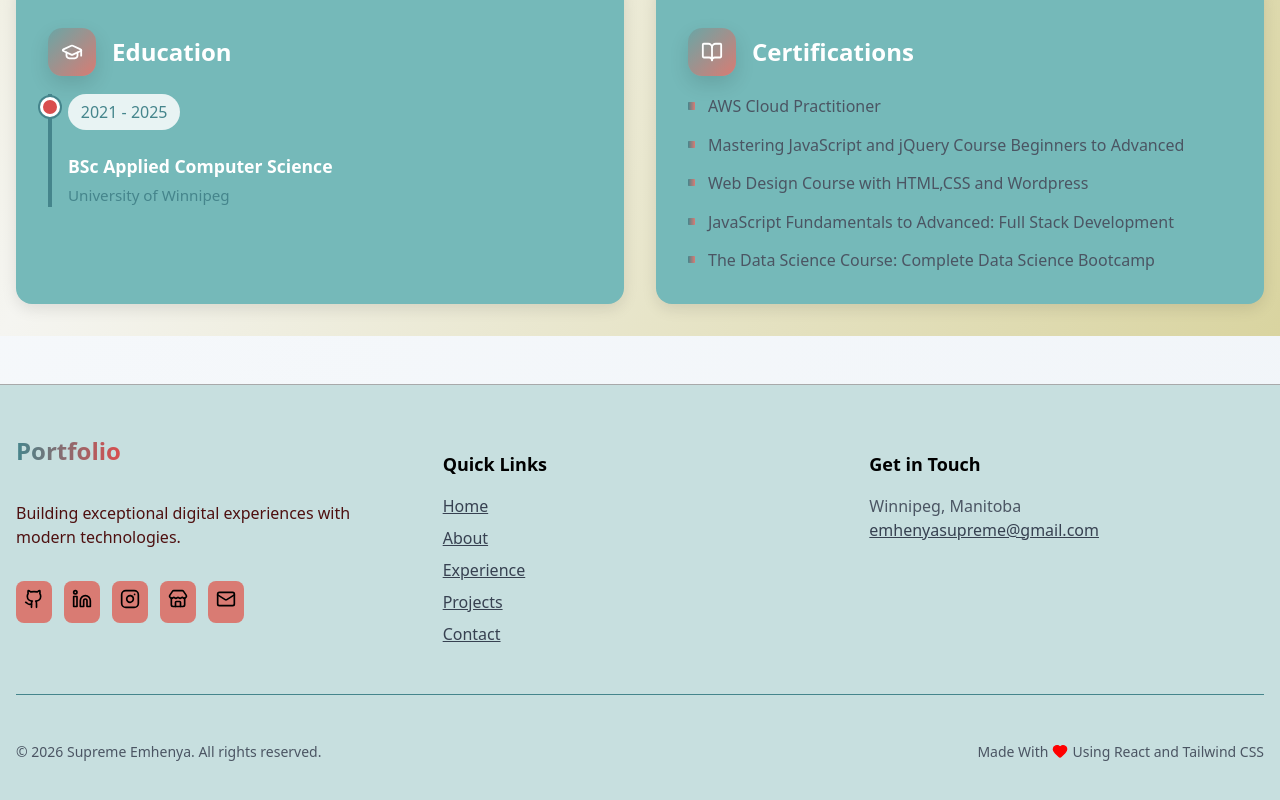
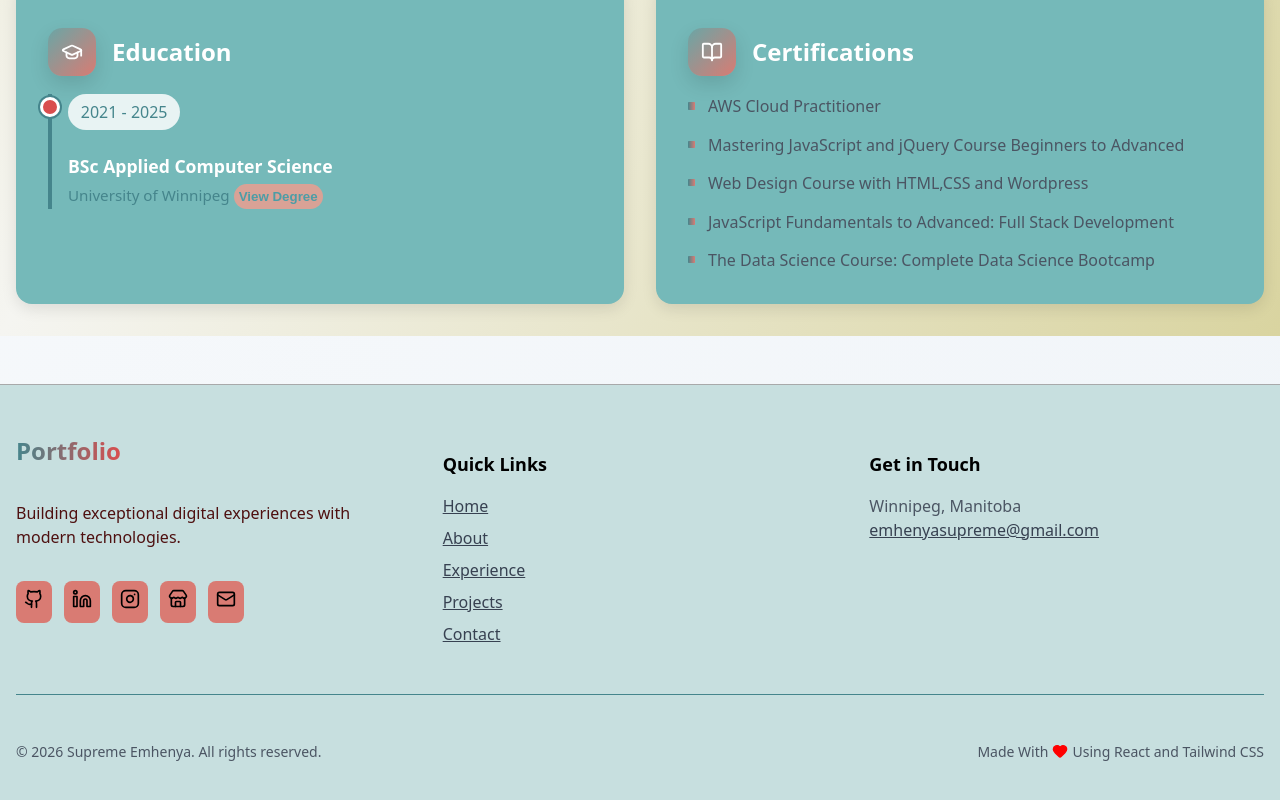
Before and after one commit to Emya101/Personal-Portfolio, a React (Vite) app: page /about in a window 1280 px wide. Shown: the part 1763-2563 px from the top of the page. Built offline with nearby package versions, Linux system fonts and the light colour scheme.

Commit message:
Added a modal overlay to show my school certificate

```diff
--- a/src/Components/About.jsx
+++ b/src/Components/About.jsx
@@ -1,7 +1,9 @@
 import { motion } from "framer-motion";
 import styles from "./About.module.css";
 import aboutImage from "../assets/AboutMe.jpg";
+import degreeImage from "../assets/Certificate.png"
 import { Code2, Database, Palette, Smartphone, GraduationCap, Cloud, Wrench, Terminal, BookOpen } from "lucide-react";
+import { useState } from "react";
 
 export function About() {
     const skills = [
@@ -33,6 +35,8 @@ export function About() {
             transition: { duration, delay },
         },
     });
+
+    const [showDegreeModal, setShowDegreeModal] = useState(false);
 
     return (
         <div className={styles.aboutPage}>
@@ -166,10 +170,10 @@ export function About() {
                 initial="hidden"
                 whileInView="visible"
                 viewport={{ once: true, amount: 0.15 }}
-                >
+            >
                 <motion.div
-                className={styles.card}
-                variants={itemAnimSettings({y:28})}>
+                    className={styles.card}
+                    variants={itemAnimSettings({ y: 28 })}>
                     <div className={styles.Heading}>
                         <div
                             className={styles.iconBox}
@@ -183,10 +187,38 @@ export function About() {
                     <div className={styles.timeline}>
                         <div>
                             <div className={styles.cover}>
-                            <p>2021 - 2025</p>
+                                <p>2021 - 2025</p>
                             </div>
                             <h4>BSc Applied Computer Science</h4>
-                            <span>University of Winnipeg</span>
+                            <span>
+                                University of Winnipeg{" "}
+                                <button
+                                    type="button"
+                                    onClick={() => setShowDegreeModal(true)}
+                                    className={styles.degreeButton}>
+                                    View Degree
+                                </button>
+
+                                {showDegreeModal && (
+                                    <div className={styles.modalOverlay} onClick={() => setShowDegreeModal(false)}>
+                                        <div className={styles.modalContent} onClick={(e) => e.stopPropagation()}>
+                                            <button
+                                                className={styles.closeButton}
+                                                onClick={() => setShowDegreeModal(false)}
+                                            >
+                                                ❌
+                                            </button>
+
+                                            <img
+                                                src={degreeImage}
+                                                alt="Bachelor of Science in Applied Computer Science certificate"
+                                                className={styles.degreePreview}
+                                            />
+
+                                        </div>
+                                    </div>
+                                )}
+                            </span>
                         </div>
                     </div>
                 </motion.div>
--- a/src/Components/About.module.css
+++ b/src/Components/About.module.css
@@ -246,6 +246,64 @@ h3 {
     font-size: 0.95rem;
 }
 
+.modalOverlay{
+    position: fixed;
+    inset:0;
+    background: rgba(0,0,0,0.65);
+    display: flex;
+    justify-content: center;
+    align-items: center;
+    padding: 1rem;
+    z-index: 1000;
+}
+
+.modalContent{
+    position: relative;
+    background: #6AA6A6;
+    border-radius: 1rem;
+    padding: 1rem;
+    max-width: 900px;
+    width:100%;
+    max-height: 90vh;
+    overflow:auto;
+}
+
+.degreePreview{
+    width:100%;
+    height:auto;
+    display:block;
+    border-radius: 0.75rem;
+}
+
+.degreeButton{
+    background: #D9A296;
+    border: none;
+    color:#4c9da6;
+    cursor: pointer;
+    font-weight: 600;
+    padding: 5px;
+    border-radius: 20px;
+}
+
+.degreeButton:hover{
+    transform: scale(1.05);
+    transition: ease-in-out;
+}
+
+.closeButton{
+    position: absolute;
+    top: 0.75rem;
+    right:0.75rem;
+    border: none;
+    background: #45858C;
+    width:36px;
+    height:36px;
+    border-radius: 10%;
+    cursor: pointer;
+    font-size: 1.2rem;
+}
+
+
 @media (min-width:768px) {
     .introSection {
         grid-template-columns: 1fr 1fr;
```
Also changed, not shown: 1 other file (tests, documents, lock files or other folders).
